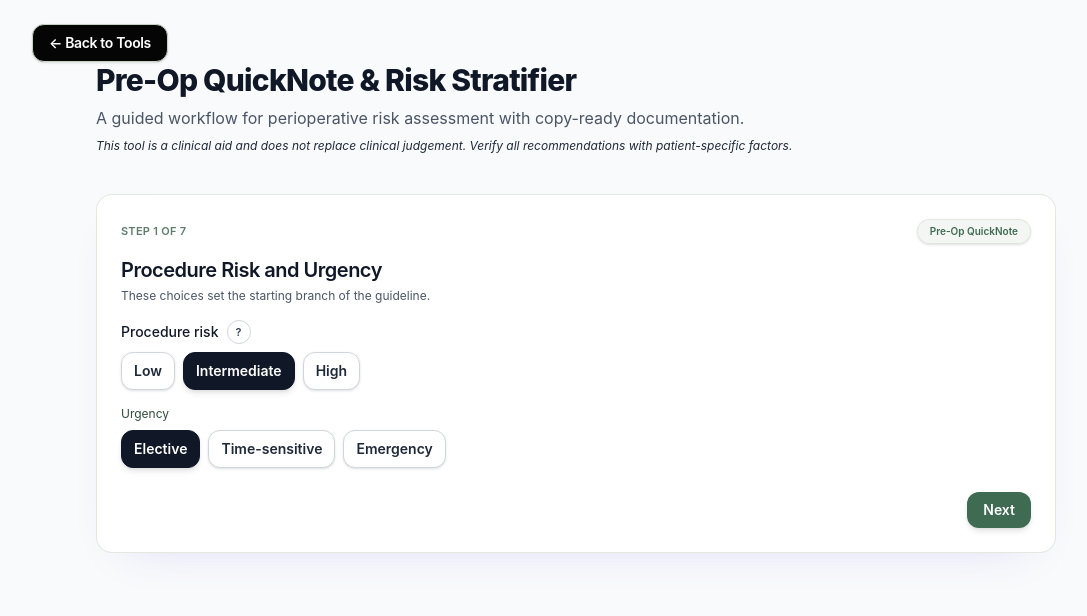
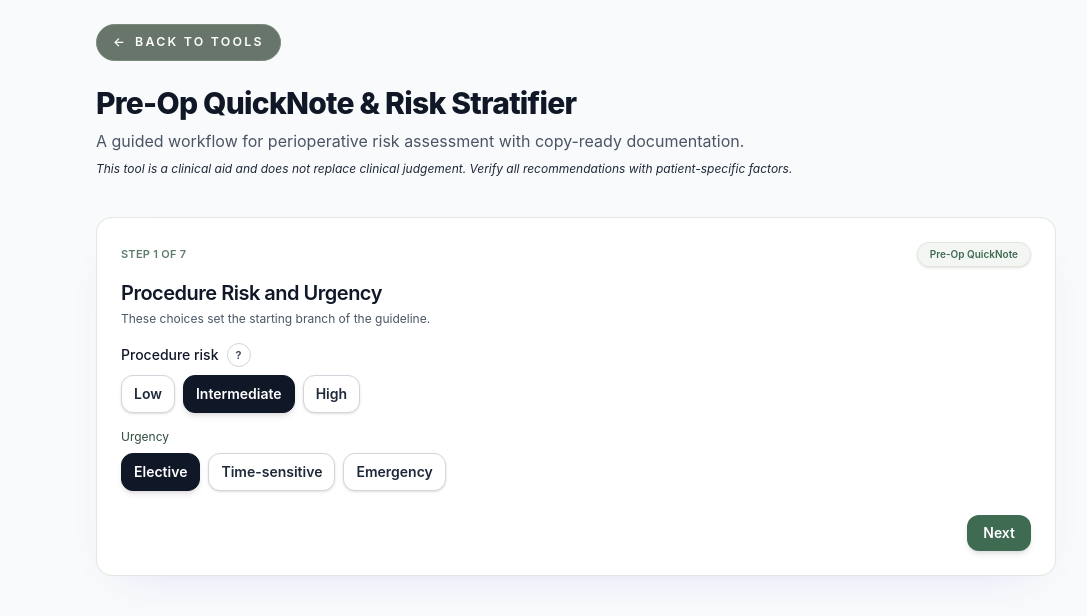
Before and after one commit to NotoMD-dev/notomed-site, a Next.js app: page /tools/preop-note in a window 1280 px wide. Shown: the top 616 px of the page, without its empty margins (64-1151 px from the left). Built offline with nearby package versions, Linux system fonts and the light colour scheme.

Commit message:
Unify back button styling

```diff
--- a/src/app/about/page.tsx
+++ b/src/app/about/page.tsx
@@ -6,6 +6,7 @@ import type { Metadata } from "next";
 import { aboutMetadata, siteConfig } from "@/lib/seo";
 
 import SiteHeader from "@/components/SiteHeader";
+import { BackButton } from "@/components/BackButton";
 
 export const metadata: Metadata = aboutMetadata;
 
@@ -55,14 +56,7 @@ export default function AboutPage() {
       <SiteHeader />
 
       <div className="mx-auto max-w-6xl px-4 pb-20 pt-12 sm:px-6 lg:px-8">
-        <div className="mb-6">
-          <Link
-            href="/"
-            className="inline-flex items-center gap-2 rounded-full border border-[color:var(--card-border)] bg-[#050505] px-4 py-2 text-sm font-medium text-white transition-colors hover:border-[color:var(--accent)] hover:bg-[#111]"
-          >
-            ← Back to NotoMed.dev
-          </Link>
-        </div>
+        <BackButton href="/" />
 
         <header className="mb-10 space-y-3 text-center sm:text-left">
           <h1 className="text-2xl font-semibold text-heading sm:text-3xl">
--- a/src/app/support/cancel/page.tsx
+++ b/src/app/support/cancel/page.tsx
@@ -1,7 +1,6 @@
 // Restyled support cancel view to Olive V3 gradient card
-import Link from "next/link";
-
 import SiteHeader from "@/components/SiteHeader";
+import { BackButton } from "@/components/BackButton";
 
 export default function SupportCancelPage() {
   return (
@@ -9,14 +8,9 @@ export default function SupportCancelPage() {
       <SiteHeader />
       <div className="mx-auto flex max-w-2xl flex-col items-center px-4 pb-16 pt-20">
         <div className="w-full rounded-2xl border border-[#7a897b] bg-gradient-to-br from-[#3f5143] via-[#475b4c] to-[#506656] p-8 text-center shadow-[0_22px_70px_rgba(0,0,0,0.7)]">
+          <BackButton href="/" className="flex justify-center" />
           <h1 className="text-2xl font-semibold text-[#f9f6ef] mb-2">See you soon! 💛</h1>
           <p className="text-sm text-[#d0c8b9] mb-6">Canceled!</p>
-          <Link
-            href="/"
-            className="inline-flex items-center gap-2 rounded-full border border-[#7a897b] bg-[#050505] px-4 py-2 text-sm font-medium text-white transition-colors hover:border-[#f0a46c] hover:bg-[#171717]"
-          >
-            ← Back to NotoMed.dev
-          </Link>
         </div>
       </div>
     </div>
--- a/src/app/support/success/page.tsx
+++ b/src/app/support/success/page.tsx
@@ -1,7 +1,6 @@
 // Restyled support success view to Olive V3 gradient card
-import Link from "next/link";
-
 import SiteHeader from "@/components/SiteHeader";
+import { BackButton } from "@/components/BackButton";
 
 export default function SupportSuccessPage() {
   return (
@@ -9,16 +8,11 @@ export default function SupportSuccessPage() {
       <SiteHeader />
       <div className="mx-auto flex max-w-2xl flex-col items-center px-4 pb-16 pt-20">
         <div className="w-full rounded-2xl border border-[#7a897b] bg-gradient-to-br from-[#3f5143] via-[#475b4c] to-[#506656] p-8 text-center shadow-[0_22px_70px_rgba(0,0,0,0.7)]">
+          <BackButton href="/" className="flex justify-center" />
           <h1 className="text-2xl font-semibold text-[#f9f6ef] mb-2">Thank you 💛</h1>
           <p className="text-sm text-[#d0c8b9] mb-6">
             Your support helps me keep building these clinical tools.
           </p>
-          <Link
-            href="/"
-            className="inline-flex items-center gap-2 rounded-full border border-[#7a897b] bg-[#050505] px-4 py-2 text-sm font-medium text-white transition-colors hover:border-[#f0a46c] hover:bg-[#171717]"
-          >
-            ← Back to NotoMed.dev
-          </Link>
         </div>
       </div>
     </div>
--- a/src/app/tools/client-page.tsx
+++ b/src/app/tools/client-page.tsx
@@ -5,6 +5,7 @@ import React, { useMemo, useState } from "react";
 import Link from "next/link";
 
 import SiteHeader from "@/components/SiteHeader";
+import { BackButton } from "@/components/BackButton";
 import { CONFIG } from "@/config/notomed-config";
 
 type ToolCategory = "Analgesia" | "Electrolytes" | "Peri-op" | "Endocrine";
@@ -157,18 +158,10 @@ export default function ToolsDirectoryClient() {
       <SiteHeader />
 
       <main className="mx-auto max-w-6xl px-4 pb-16 pt-12">
-        <div className="mb-4 text-xs">
-          <Link
-            href="/"
-            className="inline-flex items-center gap-2 rounded-full border border-[var(--pill-border)] bg-[var(--pill-bg)] px-4 py-2 text-sm font-medium text-[var(--pill-text)] transition-colors hover:border-[var(--accent-hover)]"
-          >
-            ← Back to NotoMed.dev
-          </Link>
-        </div>
-
         <header className="mb-10 space-y-2">
+          <BackButton href="/" />
+          <h1 className="text-3xl font-semibold text-[var(--text-heading)]">Tools</h1>
           <p className="text-[11px] uppercase tracking-[0.26em] text-[var(--text-muted)]">Directory</p>
-          <h1 className="text-3xl font-semibold text-[var(--text-heading)]">Tools</h1>
           <p className="max-w-xl text-sm text-[var(--text-body)] md:text-base">
             Physician-built, evidence-minded utilities for inpatient workflows. New tools are added regularly.
           </p>
--- a/src/app/tools/hypona-calc/client-page.tsx
+++ b/src/app/tools/hypona-calc/client-page.tsx
@@ -1,8 +1,9 @@
 "use client";
 
 import React, { useMemo, useState } from "react";
-import Link from "next/link";
+
 import AiPlanPanel from "@/components/AiPlanPanel";
+import { BackButton } from "@/components/BackButton";
 import type { StructuredData } from "@/lib/getAIPlan";
 import {
   TestTube,
@@ -996,18 +997,8 @@ function HyponatremiaAppContent() {
 export default function HyponatremiaPage() {
   return (
     <div className="min-h-screen bg-gray-50 font-sans text-gray-800">
-      {/* BACK BUTTON */}
-      <div className="mx-auto mb-4 max-w-5xl px-6 pt-6">
-        <Link
-          href="/tools"
-          className="inline-flex items-center gap-2 rounded-xl border border-[#c7d2c5] bg-[#050505] px-4 py-2 text-sm font-semibold tracking-tight text-white shadow-sm transition hover:border-[#9eb39f] hover:bg-[#171717]"
-        >
-          ← Back to Tools
-        </Link>
-      </div>
-
-      {/* HEADER */}
-      <header className="mx-auto mb-8 max-w-5xl px-6">
+      <header className="mx-auto mb-8 max-w-5xl px-6 pt-6">
+        <BackButton href="/tools" label="Back to Tools" />
         <h1 className="text-3xl font-extrabold tracking-tight text-gray-900">
           Hyponatremia Calculator — v4.1
         </h1>
--- a/src/app/tools/opioid-calc/client-page.tsx
+++ b/src/app/tools/opioid-calc/client-page.tsx
@@ -2,7 +2,7 @@
 "use client";
 
 import React, { useState } from "react";
-import Link from "next/link";
+
 import { RegimenProvider, useRegimenContext } from "@/context/RegimenContext";
 import { HomeRegimenInput } from "@/components/HomeRegimenInput";
 import { PRNSuggestionTable } from "@/components/PRNSuggestionTable";
@@ -10,6 +10,7 @@ import { RegimenSummary } from "@/components/RegimenSummary";
 import { QuickConvert } from "@/components/QuickConvert";
 import { Switch } from "@/components/ui/Switch";
 import { AccordionStep } from "@/components/AccordionStep";
+import { BackButton } from "@/components/BackButton";
 import { ChevronRight } from "lucide-react";
 
 // =========================================================
@@ -105,18 +106,8 @@ export default function OpioidConversionPage() {
   return (
     <RegimenProvider>
       <div className="min-h-screen bg-gray-50 p-4 sm:p-6 lg:p-8 font-sans text-gray-800">
-        {/* BACK BUTTON (top-left, like About) */}
-        <div className="mx-auto mb-4 max-w-6xl">
-          <Link
-            href="/tools"
-            className="inline-flex items-center gap-2 rounded-xl border border-[#c7d2c5] bg-[#050505] px-4 py-2 text-sm font-semibold tracking-tight text-white shadow-sm transition hover:border-[#9eb39f] hover:bg-[#171717]"
-          >
-            ← Back to Tools
-          </Link>
-        </div>
-
-        {/* HEADER */}
         <header className="max-w-6xl mx-auto mb-8">
+          <BackButton href="/tools" label="Back to Tools" />
           <h1 className="text-3xl font-extrabold text-gray-900 tracking-tight">
             Opioid Conversion &amp; Regimen Builder
           </h1>
--- a/src/app/tools/preop-note/client-page.tsx
+++ b/src/app/tools/preop-note/client-page.tsx
@@ -2,8 +2,9 @@
 "use client";
 
 import React, { useEffect, useMemo, useState, useCallback } from "react";
-import Link from "next/link";
+
 import AiPlanPanel from "@/components/AiPlanPanel";
+import { BackButton } from "@/components/BackButton";
 import type {
   Antiplatelet,
   Anticoagulant,
@@ -1203,16 +1204,8 @@ export default function PreOpQuickNoteDemo() {
 
   return (
     <div className="min-h-screen bg-gray-50 font-sans text-gray-800">
-      <div className="mx-auto max-w-6xl px-4 pt-6 sm:px-6 lg:px-8">
-        <Link
-          href="/tools"
-          className="inline-flex items-center gap-2 rounded-xl border border-[#c7d2c5] bg-[#050505] px-4 py-2 text-sm font-semibold tracking-tight text-white shadow-sm transition hover:border-[#9eb39f] hover:bg-[#171717]"
-        >
-          ← Back to Tools
-        </Link>
-      </div>
-
-      <header className="max-w-5xl mx-auto px-4 mb-10 sm:px-6 lg:px-8">
+      <header className="max-w-5xl mx-auto px-4 pt-6 mb-10 sm:px-6 lg:px-8">
+        <BackButton href="/tools" label="Back to Tools" />
         <h1 className="text-3xl font-extrabold text-gray-900 tracking-tight">
           Pre-Op QuickNote &amp; Risk Stratifier
         </h1>
--- /dev/null
+++ b/src/components/BackButton.tsx
@@ -0,0 +1,26 @@
+"use client";
+
+import Link from "next/link";
+
+interface BackButtonProps {
+  href: string;
+  label?: string;
+  className?: string;
+}
+
+export function BackButton({
+  href,
+  label = "Back to NotoMed.dev",
+  className = "",
+}: BackButtonProps) {
+  return (
+    <div className={`mb-6 ${className}`}>
+      <Link
+        href={href}
+        className="inline-flex items-center gap-2 rounded-full border border-[color:var(--card-border)] bg-[color:var(--pill-bg)]/80 px-4 py-2 text-[12.375px] font-semibold uppercase tracking-[0.18em] text-heading transition hover:border-[color:var(--accent)] hover:text-[color:var(--accent)]"
+      >
+        <span aria-hidden="true">←</span> {label}
+      </Link>
+    </div>
+  );
+}
--- a/src/components/ResumePage.tsx
+++ b/src/components/ResumePage.tsx
@@ -1,7 +1,8 @@
 "use client";
 
-import Link from "next/link";
 import React, { useState } from "react";
+
+import { BackButton } from "@/components/BackButton";
 
 const sections = [
   {
@@ -58,20 +59,13 @@ export default function ResumePage() {
   return (
     <main className="mx-auto flex max-w-6xl flex-col gap-10 px-4 pb-20 pt-16 sm:px-6 lg:px-8">
       <section className="max-w-3xl space-y-4">
+        <BackButton href="/" />
+        <h1 className="text-[2.109375rem] font-semibold leading-tight text-heading sm:text-[2.53125rem]">
+          Resume & training overview
+        </h1>
         <p className="text-[12.375px] uppercase tracking-[0.35em] text-muted-strong">
           About the creator
         </p>
-        <div className="flex flex-wrap items-center justify-between gap-4">
-          <h1 className="text-[2.109375rem] font-semibold leading-tight text-heading sm:text-[2.53125rem]">
-            Resume & training overview
-          </h1>
-          <Link
-            href="/"
-            className="inline-flex items-center gap-2 rounded-full border border-[color:var(--card-border)] bg-[color:var(--pill-bg)]/80 px-4 py-2 text-[12.375px] font-semibold uppercase tracking-[0.18em] text-heading transition hover:border-[color:var(--accent)] hover:text-[color:var(--accent)]"
-          >
-            <span aria-hidden="true">←</span> Back to NotoMed.dev
-          </Link>
-        </div>
         <p className="text-[0.984375rem] leading-relaxed text-body sm:text-[1.125rem]">
           A more detailed look at my medical training, research background, and tech
           experience.
```
Also changed, not shown: 1 other file (tests, documents, lock files or other folders).
